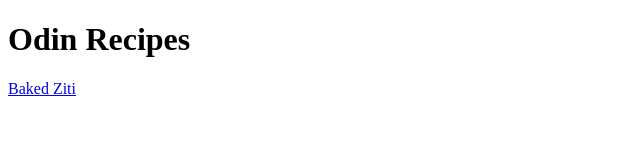
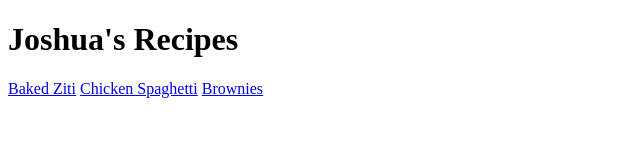
Before and after one commit to Gitmeinherenow/odin-recipes, a plain HTML site: page index.html in a window 1280 px wide. Shown: the whole page, without its empty margins (0-640 px from the left). Drawn offline with Linux system fonts and the light colour scheme.

Commit message:
Added 2 more recipe links

```diff
--- a/index.html
+++ b/index.html
@@ -6,7 +6,10 @@
     <title>Document</title>
 </head>
 <body>
-   <h1>Odin Recipes</h1>
+   <h1>Joshua's Recipes</h1>
    <a href="recipes/ziti.html">Baked Ziti</a>
+   <a href="recipes/spaghetti.html">Chicken Spaghetti</a>
+   <a href="recipes/brownies.html">Brownies</a>
+
 </body>
 </html>
```
